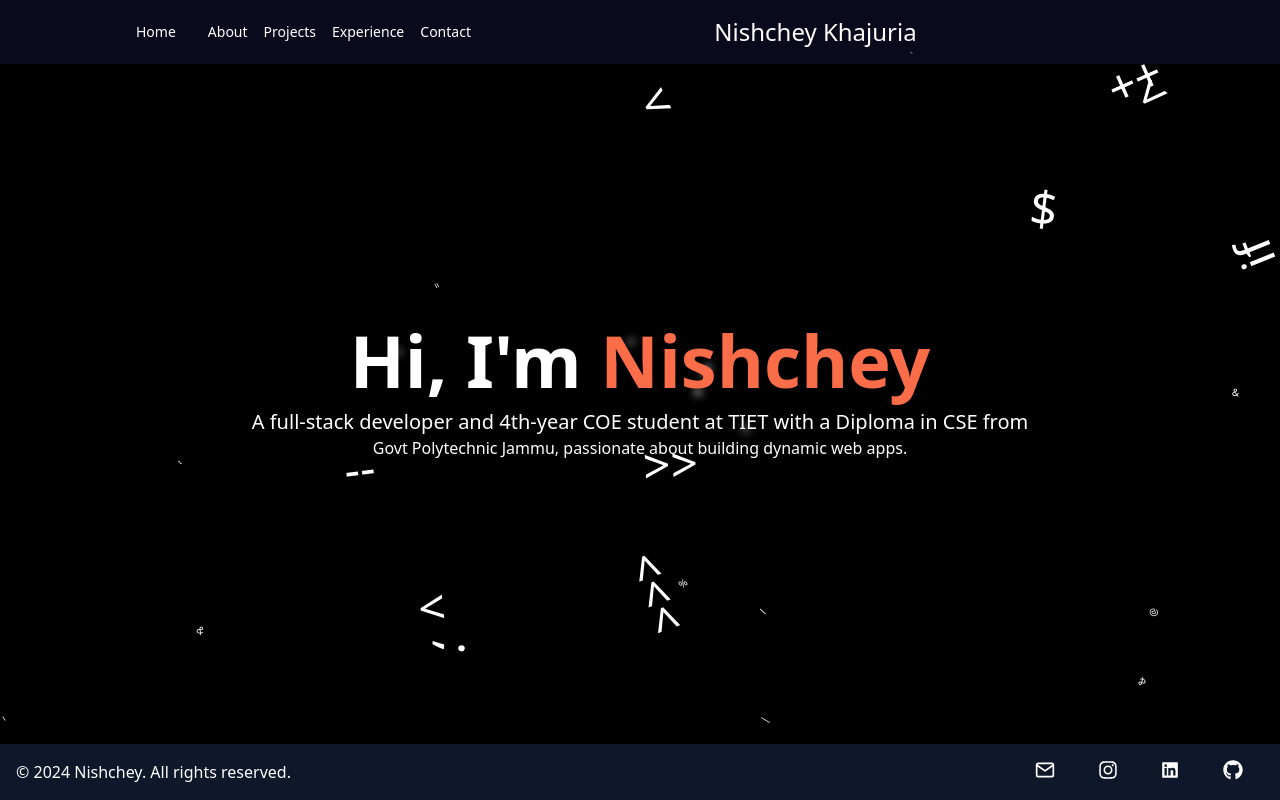
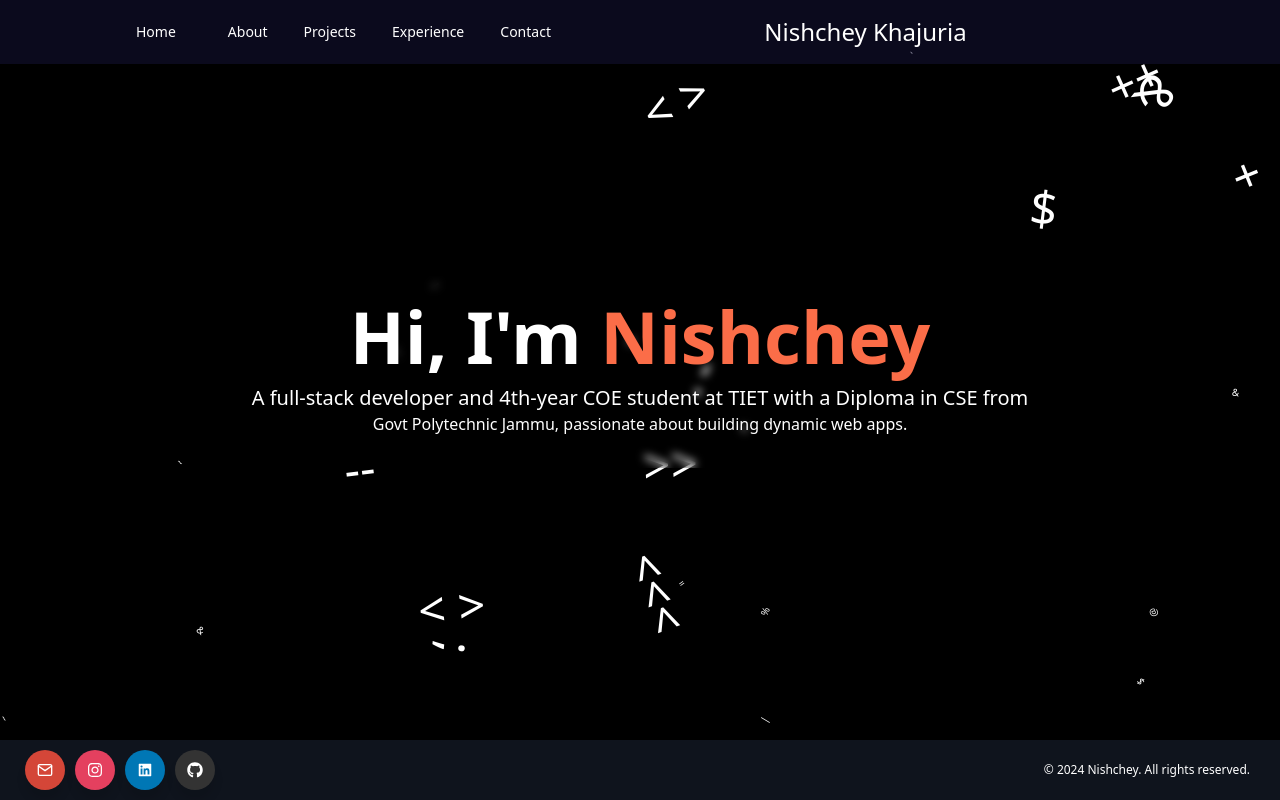
Before and after one commit to nishcheyk/Profile-Website-Nishchey-khajuria, a React (Create React App) app: page / in a window 1280 px wide. Built offline with nearby package versions, Linux system fonts and the light colour scheme.

Commit message:
btter css

```diff
--- a/src/App.css
+++ b/src/App.css
@@ -58,9 +58,16 @@
 	top: 0;
 	left: 0;
 	width: 100%;
-	height: 96%;
+	height: 100%;
 	overflow: hidden;
 }
+/* WebKit (Chrome, Safari, Opera) */
+::-webkit-scrollbar {
+	width: 0px; /* width of the scrollbar */
+  }
+
+
+
 
 .circles li {
 	position: absolute;
@@ -87,15 +94,36 @@
 	width: 20px;
 	height: 20px;
 	animation-delay: 2s;
-
 	animation-duration: 12s;
 }
+.circles li:nth-child(16) {
+	left: 10%;
+	width: 20px;
+	height: 20px;
+	animation-delay: 2s;
+	animation-duration: 12s;
+}
+
+.circles li:nth-child(17) {
+	left: 10%;
+	width: 20px;
+	height: 20px;
+	animation-delay: 2s;
+	animation-duration: 12s;
+}
+.circles li:nth-child(18) {
+	left: 10%;
+	width: 20px;
+	height: 20px;
+	animation-delay: 2s;
+	animation-duration: 12s;
+}
+
 
 .circles li:nth-child(3) {
 	left: 70%;
 	width: 20px;
 	height: 20px;
-
 	animation-delay: 4s;
 }
 
@@ -108,6 +136,36 @@
 }
 
 .circles li:nth-child(5) {
+	left: 65%;
+	width: 20px;
+	height: 20px;
+	animation-delay: 0s;
+}
+.circles li:nth-child(11) {
+	left: 65%;
+	width: 20px;
+	height: 20px;
+	animation-delay: 0s;
+}
+.circles li:nth-child(12) {
+	left: 65%;
+	width: 20px;
+	height: 20px;
+	animation-delay: 0s;
+}
+.circles li:nth-child(13) {
+	left: 65%;
+	width: 20px;
+	height: 20px;
+	animation-delay: 0s;
+}
+.circles li:nth-child(14) {
+	left: 65%;
+	width: 20px;
+	height: 20px;
+	animation-delay: 0s;
+}
+.circles li:nth-child(15) {
 	left: 65%;
 	width: 20px;
 	height: 20px;
--- a/src/components/About.jsx
+++ b/src/components/About.jsx
@@ -16,7 +16,7 @@ const ServiceCard = () => (
 const About = () => {
   return (
     <div>
-      <div className='bg-black h-[calc(93vh)] w-full text-white sm:flex sm:justify-around about  pt-40 overflow-x-hidden' id='about'> {/* Increased py-8 to py-12 and adjusted pt-190px to pt-20 */}
+      <div className='bg-black h-[calc(100vh)] w-full text-white sm:flex sm:justify-around about  pt-40 overflow-x-hidden' id='about'> {/* Increased py-8 to py-12 and adjusted pt-190px to pt-20 */}
         <div className='flex flex-col justify-around'>
           <div className='sm:px-16 px-2 text-center'> {/* Center align the content */}
             <h2 className='text-4xl sm:text-5xl font-extrabold mt-2'>Introduction</h2>
--- a/src/components/Background.jsx
+++ b/src/components/Background.jsx
@@ -1,12 +1,52 @@
-import React, { useState, useEffect } from 'react';
+import React, { useState, useEffect } from "react";
 
 const FallingKeysComponent = () => {
   const [keys, setKeys] = useState([]);
 
   const availableKeys = [
-    '<', '>', 'hello world', 'if else', '+', '-', '*', '/', '%', '=', '!', '<', '>', '&', '|', '^', '~', '?',
-    ':', ';', ',', '.', '_', '$', '#', '@', ';', "'", '?', '(', ')', '&', '$', '@', '#', '~', '&', '|', '^',
-    '~', '<<', '>>', '>>>', '++', '--'
+    "< >",
+    "",
+    "if else",
+    "+",
+    "-",
+    "*",
+    "/",
+    "%",
+    "=",
+    "!",
+    "<",
+    ">",
+    "&",
+    "|",
+    "^",
+    "~",
+    "?",
+    ":",
+    ";",
+    ",",
+    ".",
+    "_",
+    "$",
+    "#",
+    "@",
+    ";",
+    "'",
+    "?",
+    "( )",
+    "&",
+    "$",
+    "@",
+    "#",
+    "~",
+    "&",
+    "|",
+    "^",
+    "~",
+    "<<",
+    ">>",
+    ">>>",
+    "++",
+    "--",
   ];
 
   useEffect(() => {
@@ -15,7 +55,8 @@ const FallingKeysComponent = () => {
       const newKeys = [];
 
       for (let i = 0; i < count; i++) {
-        const randomKey = availableKeys[Math.floor(Math.random() * availableKeys.length)];
+        const randomKey =
+          availableKeys[Math.floor(Math.random() * availableKeys.length)];
         const initialLeft = Math.random() * window.innerWidth; // Random initial horizontal position
         const initialTop = Math.random() * window.innerHeight; // Random initial vertical position
         const newKey = {
@@ -28,7 +69,7 @@ const FallingKeysComponent = () => {
           directionY: Math.random() > 0.5 ? 1 : -1, // Random direction for Y-axis (1 for down, -1 for up)
           speed: Math.random() * 5 + 2, // Random speed between 2 to 7 units per second
           size: 18, // Initial font size
-          phase: 'expand', // Initial phase is 'expand'
+          phase: "expand", // Initial phase is 'expand'
         };
         newKeys.push(newKey);
 
@@ -64,15 +105,15 @@ const FallingKeysComponent = () => {
 
         // Update size based on the phase
         let newSize = key.size;
-        if (key.phase === 'expand' && newSize < 48) {
+        if (key.phase === "expand" && newSize < 48) {
           newSize += 1; // Increase size to maximum
-        } else if (key.phase === 'expand' && newSize >= 48) {
-          key.phase = 'shrink'; // Change phase to 'shrink'
-        } else if (key.phase === 'shrink' && newSize > 24) {
+        } else if (key.phase === "expand" && newSize >= 48) {
+          key.phase = "shrink"; // Change phase to 'shrink'
+        } else if (key.phase === "shrink" && newSize > 24) {
           newSize -= 1; // Shrink back to original size
-        } else if (key.phase === 'shrink' && newSize <= 24) {
-          key.phase = 'disappear'; // Change phase to 'disappear'
-        } else if (key.phase === 'disappear' && newSize > 0) {
+        } else if (key.phase === "shrink" && newSize <= 24) {
+          key.phase = "disappear"; // Change phase to 'disappear'
+        } else if (key.phase === "disappear" && newSize > 0) {
           newSize -= 1; // Reduce size to make the key disappear
         }
 
@@ -87,24 +128,28 @@ const FallingKeysComponent = () => {
   }, []);
 
   return (
-    <div style={{
-      position: 'relative',
-      width: '100%',
-      height: '100vh',
-      overflow: 'hidden',
-      backgroundColor: 'black', // Set black background
-    }}>
+    <div
+      style={{
+        position: "relative",
+        width: "100%",
+        height: "100%",
+        overflow: "hidden",
+        backgroundColor: "black", // Set black background
+      }}
+    >
       {keys.map((key) => (
         <div
           key={key.id}
           style={{
-            position: 'absolute',
+            position: "absolute",
             left: key.left,
             top: key.top,
             fontSize: `${key.size}px`, // Adjust font size based on the size property
-            color: '#fff',
+            color: "#fff",
             transform: `rotate(${key.rotation}deg)`, // Apply rotation
-            transition: 'left 0.05s linear, top 0.05s linear, font-size 0.05s linear', // Smooth transitions
+            transition:
+              "left 0.05s linear, top 0.05s linear, font-size 0.05s linear", // Smooth transitions
+            zIndex: "0", // Ensure keys appear above the background
           }}
         >
           {key.char}
--- a/src/components/Footer.jsx
+++ b/src/components/Footer.jsx
@@ -1,31 +1,172 @@
-import React from 'react';
-import { FaGithub, FaInstagram, FaTwitter } from 'react-icons/fa';
-import { AiFillMediumCircle, AiFillLinkedin } from 'react-icons/ai';
-import { FiMail } from 'react-icons/fi';
+import React from "react";
+import { FaGithub, FaInstagram } from "react-icons/fa";
+import { AiFillLinkedin } from "react-icons/ai";
+import { FiMail } from "react-icons/fi";
 
 const Footer = () => {
   const year = new Date().getFullYear();
+
+  const footerStyle = {
+    position: "fixed", // Fixed position to always stick to the bottom
+    bottom: "0",
+    left: "0",
+    width: "100%",
+    backgroundColor: "rgba(30, 41, 59, 0.5)",
+    height: "60px",
+    display: "flex",
+    justifyContent: "space-between",
+    alignItems: "center",
+    padding: "0 20px",
+    boxShadow: "0 -2px 10px rgba(0, 0, 0, 0.1)",
+  };
+
+  const iconContainerStyle = {
+    display: "flex",
+    alignItems: "center",
+  };
+
+  const iconStyle = {
+    position: "relative",
+    background: "#fff",
+    borderRadius: "50%",
+    margin: "5px",
+    width: "40px",
+    height: "40px",
+    fontSize: "16px",
+    display: "flex",
+    justifyContent: "center",
+    alignItems: "center",
+    boxShadow: "0 10px 10px rgba(0, 0, 0, 0.1)",
+    cursor: "pointer",
+    transition: "all 0.2s cubic-bezier(0.68, -0.55, 0.265, 1.55)",
+  };
+
+  const tooltipStyle = {
+    position: "absolute",
+    top: "-60px",
+    left: "50%",
+    transform: "translateX(-40%)",
+    fontSize: "14px",
+    background: "#fff",
+    zIndex: "0",
+    color: "#1e293b",
+    padding: "8px 12px",
+    borderRadius: "5px",
+    boxShadow: "0 10px 10px rgba(0, 0, 0, 0.1)",
+    opacity: "0",
+    pointerEvents: "none",
+    transition: "all 0.3s cubic-bezier(0.68, -0.55, 0.265, 1.55)",
+    visibility: "hidden",
+  };
+
+  const handleMouseEnter = (e) => {
+    const tooltip = e.currentTarget.querySelector(".tooltip");
+    tooltip.style.opacity = "1";
+    tooltip.style.visibility = "visible";
+    tooltip.style.pointerEvents = "auto";
+  };
+
+  const handleMouseLeave = (e) => {
+    const tooltip = e.currentTarget.querySelector(".tooltip");
+    tooltip.style.opacity = "0";
+    tooltip.style.visibility = "hidden";
+    tooltip.style.pointerEvents = "none";
+  };
+
   return (
-		<div className='bg-slate-900 p-4 fixed bottom-0 w-full' style={{ cursor: 'default' }}>
-			<div className='flex justify-between flex-wrap gap-4'>
-				<p className='text-white text-center w-full sm:w-auto font-light'>© {year} Nishchey. All rights reserved.</p>
-				<div className='text-white flex justify-around sm:w-[250px] w-full'>
-					<a href="mailto:nishcheycaptuer2014@gmail.com" className='transition ease-in-out duration-300 rounded-md hover:scale-110 cursor-pointer hover:-translate-y-1' style={{ cursor: 'pointer' }}>
-						<FiMail className='text-xl' />
+    <div style={footerStyle}>
+      <div style={iconContainerStyle}>
+        <div
+          className="icon email"
+          style={{ ...iconStyle, background: "#d44638" }}
+          onMouseEnter={handleMouseEnter}
+          onMouseLeave={handleMouseLeave}
+        >
+          <a
+            href="mailto:nishcheycaptuer2014@gmail.com"
+            style={{ textDecoration: "none", color: "#fff" }}
+          >
+            <FiMail />
           </a>
-					<a href="https://www.instagram.com/nishchey_khajuria/" target='_blank' rel='noopener noreferrer' className='transition ease-in-out duration-300 rounded-md hover:scale-110 cursor-pointer hover:-translate-y-1' style={{ cursor: 'pointer' }}>
-						<FaInstagram className='text-xl' />
+          <div
+            className="tooltip"
+            style={{ ...tooltipStyle, background: "#d44638", color: "white" }}
+          >
+            Email
+          </div>
+        </div>
+        <div
+          className="icon instagram"
+          style={{ ...iconStyle, background: "#e4405f" }}
+          onMouseEnter={handleMouseEnter}
+          onMouseLeave={handleMouseLeave}
+        >
+          <a
+            href="https://www.instagram.com/nishchey_khajuria/"
+            target="_blank"
+            rel="noopener noreferrer"
+            style={{ textDecoration: "none", color: "#fff" }}
+          >
+            <FaInstagram />
           </a>
-					<a href="https://www.linkedin.com/in/nishchey-khajuria-26a0b4236/" target='_blank' rel='noopener noreferrer' className='transition ease-in-out duration-300 rounded-md hover:scale-110 cursor-pointer hover:-translate-y-1' style={{ cursor: 'pointer' }}>
-						<AiFillLinkedin className='text-xl' />
+          <div
+            className="tooltip"
+            style={{ ...tooltipStyle, background: "#e4405f", color: "white" }}
+          >
+            Instagram
+          </div>
+        </div>
+        <div
+          className="icon linkedin"
+          style={{ ...iconStyle, background: "#0077b5" }}
+          onMouseEnter={handleMouseEnter}
+          onMouseLeave={handleMouseLeave}
+        >
+          <a
+            href="https://www.linkedin.com/in/nishchey-khajuria-26a0b4236/"
+            target="_blank"
+            rel="noopener noreferrer"
+            style={{ textDecoration: "none", color: "#fff" }}
+          >
+            <AiFillLinkedin />
           </a>
-					<a href="https://github.com/nishcheyk" target='_blank' rel='noopener noreferrer' className='transition ease-in-out duration-300 rounded-md hover:scale-110 cursor-pointer hover:-translate-y-1' style={{ cursor: 'pointer' }}>
-						<FaGithub className='text-xl' />
+          <div
+            className="tooltip"
+            style={{ ...tooltipStyle, background: "#0077b5", color: "white" }}
+          >
+            LinkedIn
+          </div>
+        </div>
+        <div
+          className="icon github"
+          style={{ ...iconStyle, background: "#333" }}
+          onMouseEnter={handleMouseEnter}
+          onMouseLeave={handleMouseLeave}
+        >
+          <a
+            href="https://github.com/nishcheyk"
+            target="_blank"
+            rel="noopener noreferrer"
+            style={{ textDecoration: "none", color: "#fff" }}
+          >
+            <FaGithub />
           </a>
+          <div
+            className="tooltip"
+            style={{ ...tooltipStyle, background: "#333", color: "white" }}
+          >
+            GitHub
           </div>
         </div>
       </div>
+      <p
+        className="text-white text-right text-xs font-light"
+        style={{ marginRight: "10px" }}
+      >
+        © {year} Nishchey. All rights reserved.
+      </p>
+    </div>
   );
-}
+};
 
 export default Footer;
--- a/src/components/Home.jsx
+++ b/src/components/Home.jsx
@@ -30,16 +30,23 @@ const Home = () => {
         <li></li>
         <li></li>
         <li></li>
+        <li></li>
+        <li></li>
+        <li></li>
+        <li></li>
+        <li></li>
+        <li></li>
+        <li></li>
+        {/* Add more li items as needed */}
       </ul>
       <div className='hero relative h-[calc(93vh)] overflow-hidden flex justify-center items-center text-white' id='hero'>
-
-        <div className='pt-4 h-36 backdrop-blur-sm rounded-3xl text-center'>
+        <div className='pt-4 h-48 backdrop-blur-sm rounded-3xl text-center'>
           <h1 className='text-6xl sm:text-7xl font-extrabold mt-2'>Hi, I'm&nbsp;<span className='text-[#FB6D48] font-extrabold'>{text}</span></h1>
           <p className='mt-3 text-xl'>A full-stack developer and 4th-year COE student at TIET with a Diploma in CSE from</p>
           <p> Govt Polytechnic Jammu, passionate about building dynamic web apps.</p>
         </div>
       </div>
-      <Footer/>
+      <Footer/> {/* Render Footer component after other content */}
     </div>
   );
 }
--- a/src/components/Navbar.jsx
+++ b/src/components/Navbar.jsx
@@ -1,5 +1,5 @@
-import React, { useState, useEffect } from 'react';
-import { Link, useLocation } from 'react-router-dom';
+import React, { useState, useEffect } from "react";
+import { Link, useLocation } from "react-router-dom";
 
 const Navbar = () => {
   const [isMobileMenuOpen, setMobileMenuOpen] = useState(false);
@@ -19,36 +19,81 @@ const Navbar = () => {
   }, [pathname]);
 
   return (
-    <nav className="bg-[#17153B] bg-opacity-50 p-4 text-white fixed w-full z-10 top-0" style={{ cursor: 'default' }}>
+    <nav
+      className="bg-[#17153B] bg-opacity-50 p-4 text-white fixed w-full z-10 top-0"
+      style={{ cursor: "default" }}
+    >
       <div className="mx-auto text-center flex w-5/6 justify-between items-center">
         <div className="hidden sm:flex space-x-4 items-center text-sm">
-          <Link to='/' className="mx-4">Home</Link>
-          <Link to='/about' className="mx-4">About</Link>
-          <Link to='/projects' className="mx-4">Projects</Link>
-          <Link to='/experience' className="mx-4">Experience</Link>
-          <Link to='/contact' className="mx-4">Contact</Link>
+          <Link to="/" className="mx-4 ">
+            Home
+          </Link>
+          <Link to="/about" className="mx-4 pl-5 pr-5">
+            About
+          </Link>
+          <Link to="/projects" className="mx-4 pr-5">
+            Projects
+          </Link>
+          <Link to="/experience" className="mx-4 pr-5">
+            Experience
+          </Link>
+          <Link to="/contact" className="mx-4 pr-5 first-letter:">
+            Contact
+          </Link>
         </div>
 
-        <div className="text-3xl sm:text-2xl flex-grow text-center">
+        <div className="text-3xl sm:text-2xl flex-grow text-center ">
           <a href="/">Nishchey Khajuria</a>
         </div>
 
         <div className="sm:hidden">
-          <button onClick={toggleMobileMenu} className="text-xl focus:outline-none">
-            {isMobileMenuOpen ? '✕' : '☰'}
+          <button
+            onClick={toggleMobileMenu}
+            className="text-xl focus:outline-none"
+          >
+            {isMobileMenuOpen ? "✕" : "☰"}
           </button>
         </div>
 
-        <div className={`sm:hidden fixed top-0 left-0 w-full h-full bg-gray-800 text-center ${isMobileMenuOpen ? 'flex flex-col items-center justify-center' : 'hidden'}`}>
-          <button onClick={closeMobileMenu} className="text-xl absolute top-4 right-4 focus:outline-none">
+        <div
+          className={`sm:hidden fixed top-0 left-0 w-full h-full bg-gray-800 text-center ${
+            isMobileMenuOpen
+              ? "flex flex-col items-center justify-center"
+              : "hidden"
+          }`}
+        >
+          <button
+            onClick={closeMobileMenu}
+            className="text-xl absolute top-4 right-4 focus:outline-none"
+          >
             ✕
           </button>
           <ul className="font-medium text-2xl space-y-4">
-            <li><Link to='/' onClick={closeMobileMenu} className="mx-4">Home</Link></li>
-            <li><Link to='/about' onClick={closeMobileMenu} className="mx-4">About</Link></li>
-            <li><Link to='/projects' onClick={closeMobileMenu} className="mx-4">Projects</Link></li>
-            <li><Link to='/experience' onClick={closeMobileMenu} className="mx-4">Experience</Link></li>
-            <li><Link to='/contact' onClick={closeMobileMenu} className="mx-4">Contact</Link></li>
+            <li>
+              <Link to="/" onClick={closeMobileMenu} className="mx-4">
+                Home
+              </Link>
+            </li>
+            <li>
+              <Link to="/about" onClick={closeMobileMenu} className="mx-4">
+                About
+              </Link>
+            </li>
+            <li>
+              <Link to="/projects" onClick={closeMobileMenu} className="mx-4">
+                Projects
+              </Link>
+            </li>
+            <li>
+              <Link to="/experience" onClick={closeMobileMenu} className="mx-4">
+                Experience
+              </Link>
+            </li>
+            <li>
+              <Link to="/contact" onClick={closeMobileMenu} className="mx-4">
+                Contact
+              </Link>
+            </li>
           </ul>
         </div>
       </div>
```
Also changed, not shown: src/components/Projects.jsx (+211 -63 lines). Lines whose indentation alone changed are shown as unchanged.
